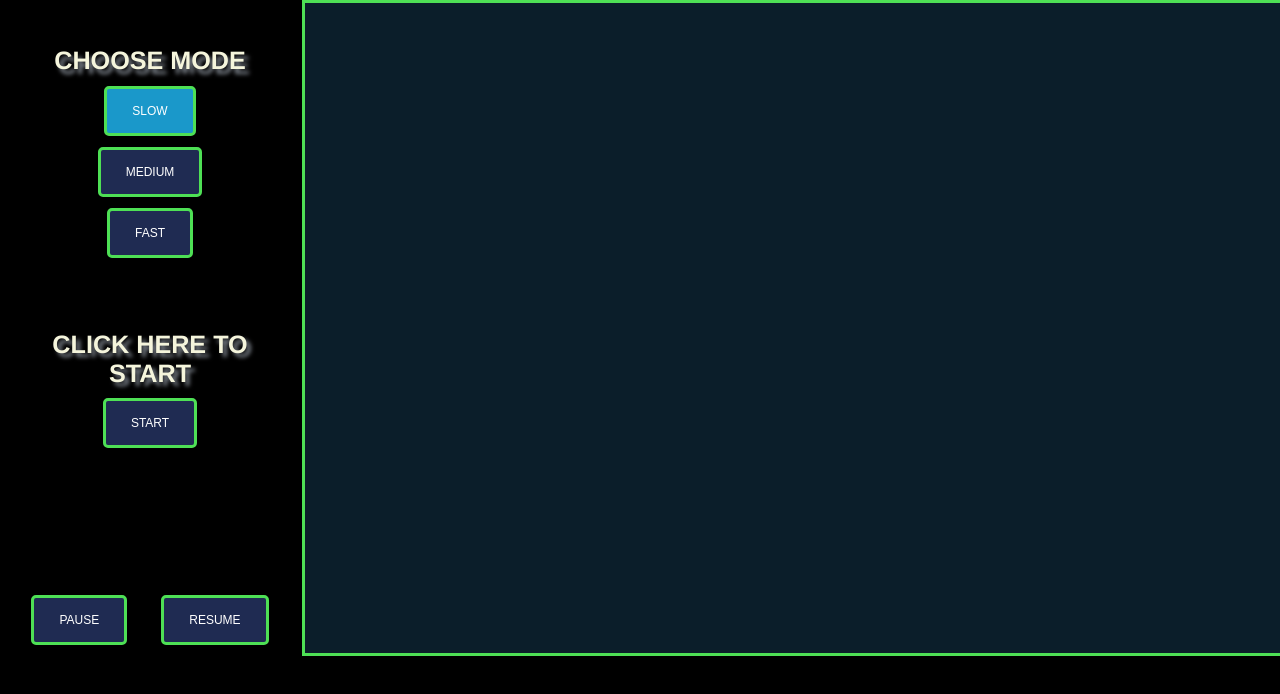
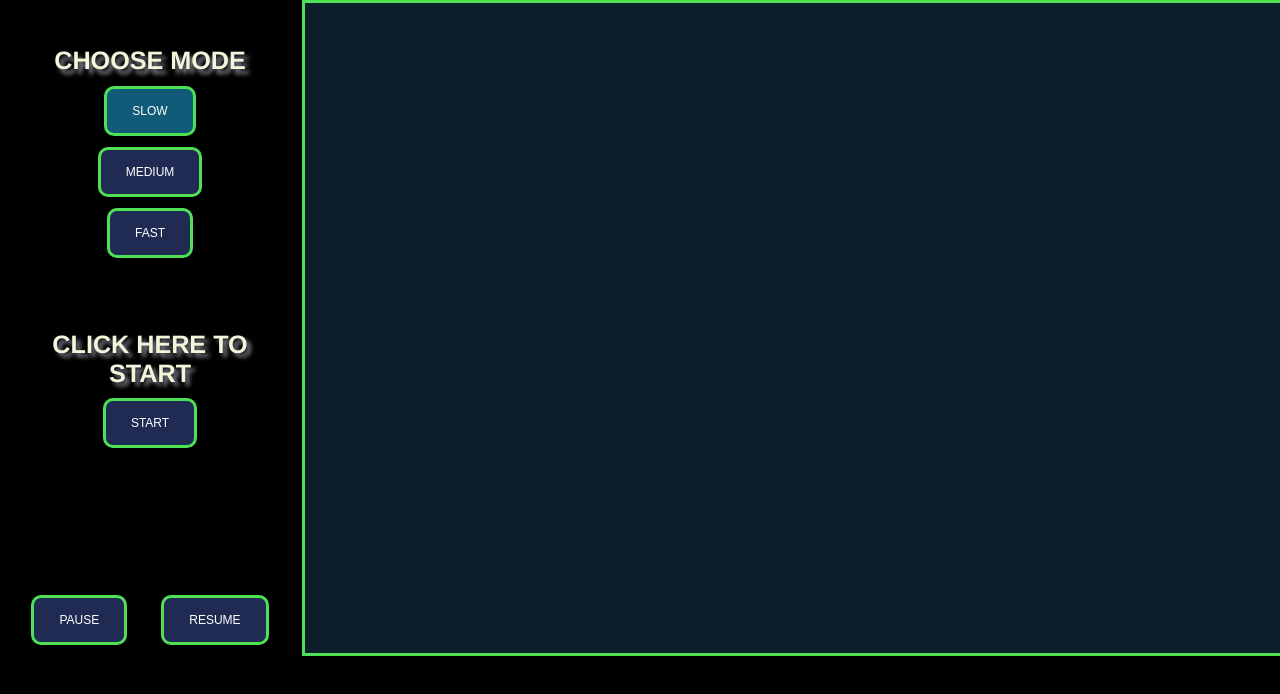
Before and after one commit to harshul-2002/SNAKE-GAME, a plain HTML site: page index.html in a window 1280 px wide. In both pictures the pointer is over the button "SLOW". Shown: the part 44-738 px from the top of the page. Drawn offline with Linux system fonts and the light colour scheme.

Commit message:
SNAKE-GAME

```diff
--- a/style.css
+++ b/style.css
@@ -71,7 +71,7 @@ h2 {
    color: white;
    background-color: rgb(31, 43, 82);
    border: 3px solid rgb(78, 224, 85);
-   border-radius: 5px;
+   border-radius: 10px;
    padding: 15px 25px;
    margin-bottom: 10px;
    margin-inline: 15px;
@@ -93,6 +93,6 @@ h2 {
  }
 
 .mode_button:hover {
-   background-color: rgb(26, 152, 202);
+   background-color: rgb(17, 91, 120);
    cursor: pointer;
 }
```
